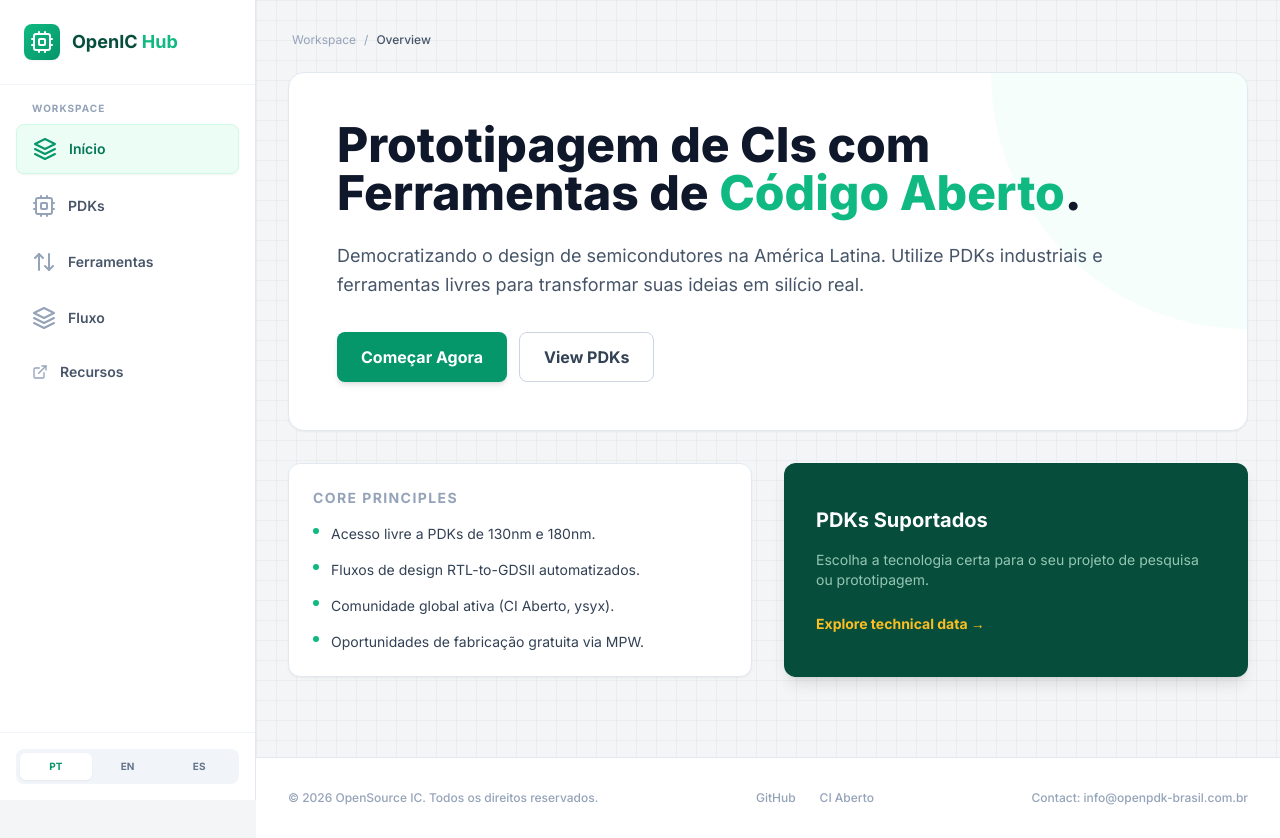
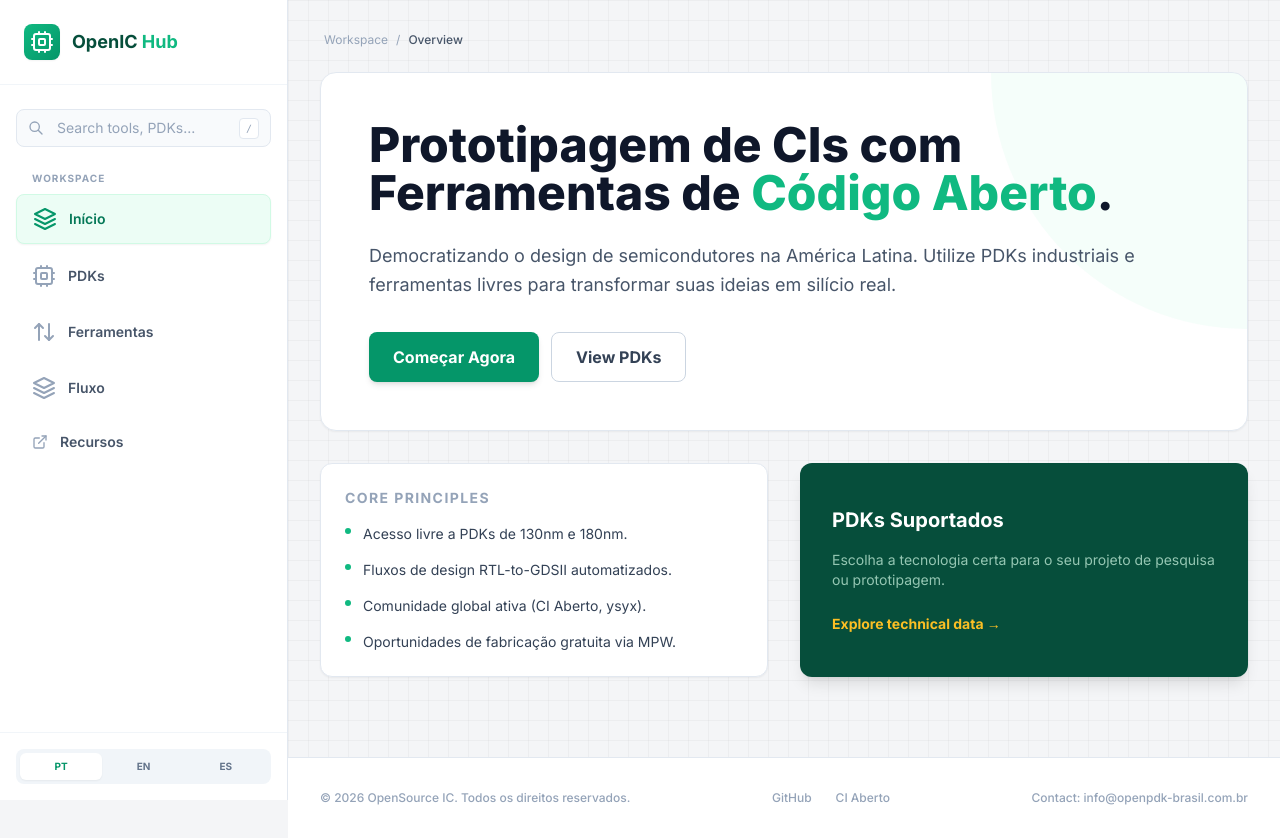
Before and after one commit to juanbrito123/openpdksite, a React (Vite) app: page / in a window 1280 px wide. Built offline with nearby package versions, Linux system fonts and the light colour scheme.

Commit message:
feat: Implement global search functionality
Adds a search bar to the application that allows users to find PDKs, tools, and resources across the site. Search results are displayed dynamically based on user input.

```diff
--- a/App.tsx
+++ b/App.tsx
@@ -1,23 +1,82 @@
-import React, { useState, useEffect } from 'react';
+
+import React, { useState, useEffect, useRef } from 'react';
 import { TRANSLATIONS, LANGUAGES, LanguageCode, RESOURCES } from './constants';
 import { CpuIcon, LayersIcon, ExternalLinkIcon, ToolIcon } from './components/Icons';
-import { PDKOption, Tool, FlowStep } from './types';
+import { PDKOption, Tool, FlowStep, ResourceLink } from './types';
 
 type Page = 'home' | 'pdk' | 'tools' | 'flow' | 'resources';
+
+interface SearchResult {
+  type: 'PDK' | 'Tool' | 'Resource';
+  title: string;
+  description: string;
+  targetPage: Page;
+  id?: string;
+}
 
 const App: React.FC = () => {
   const [lang, setLang] = useState<LanguageCode>('pt');
   const [page, setPage] = useState<Page>('home');
-  const [sidebarOpen, setSidebarOpen] = useState(false);
+  const [searchQuery, setSearchQuery] = useState('');
+  const [isSearchFocused, setIsSearchFocused] = useState(false);
+  const searchRef = useRef<HTMLDivElement>(null);
   const t = TRANSLATIONS[lang];
 
   useEffect(() => {
     window.scrollTo(0, 0);
   }, [page]);
 
+  // Global search logic
+  const getSearchResults = (): SearchResult[] => {
+    if (!searchQuery.trim()) return [];
+    const query = searchQuery.toLowerCase();
+    const results: SearchResult[] = [];
+
+    // Search PDKs
+    t.pdkSection.options.forEach(pdk => {
+      if (pdk.name.toLowerCase().includes(query) || pdk.description.toLowerCase().includes(query)) {
+        results.push({ type: 'PDK', title: pdk.name, description: pdk.description, targetPage: 'pdk', id: pdk.id });
+      }
+    });
+
+    // Search Tools
+    t.toolsSection.tools.forEach(tool => {
+      if (tool.name.toLowerCase().includes(query) || tool.description.toLowerCase().includes(query)) {
+        results.push({ type: 'Tool', title: tool.name, description: tool.description, targetPage: 'tools', id: tool.id });
+      }
+    });
+
+    // Search Resources
+    RESOURCES.forEach(res => {
+      if (res.title.toLowerCase().includes(query) || res.description.toLowerCase().includes(query)) {
+        results.push({ type: 'Resource', title: res.title, description: res.description, targetPage: 'resources' });
+      }
+    });
+
+    return results.slice(0, 8); // Limit results
+  };
+
+  const results = getSearchResults();
+
+  useEffect(() => {
+    const handleClickOutside = (event: MouseEvent) => {
+      if (searchRef.current && !searchRef.current.contains(event.target as Node)) {
+        setIsSearchFocused(false);
+      }
+    };
+    document.addEventListener('mousedown', handleClickOutside);
+    return () => document.removeEventListener('mousedown', handleClickOutside);
+  }, []);
+
+  const handleResultClick = (result: SearchResult) => {
+    setPage(result.targetPage);
+    setSearchQuery('');
+    setIsSearchFocused(false);
+  };
+
   const NavItem: React.FC<{ target: Page; icon: React.ReactNode; label: string }> = ({ target, icon, label }) => (
     <button
-      onClick={() => { setPage(target); setSidebarOpen(false); }}
+      onClick={() => { setPage(target); }}
       className={`w-full flex items-center gap-3 px-4 py-3 rounded-lg text-sm font-semibold transition-all ${
         page === target
           ? 'bg-emerald-50 text-emerald-700 shadow-sm border border-emerald-100'
@@ -27,6 +86,66 @@ const App: React.FC = () => {
       <span className={page === target ? 'text-emerald-600' : 'text-slate-400'}>{icon}</span>
       {label}
     </button>
+  );
+
+  const SearchBar = () => (
+    <div className="relative" ref={searchRef}>
+      <div className="relative group">
+        <div className="absolute inset-y-0 left-0 pl-3 flex items-center pointer-events-none">
+          <svg className="h-4 w-4 text-slate-400 group-focus-within:text-emerald-500" fill="none" viewBox="0 0 24 24" stroke="currentColor">
+            <path strokeLinecap="round" strokeLinejoin="round" strokeWidth={2} d="M21 21l-6-6m2-5a7 7 0 11-14 0 7 7 0 0114 0z" />
+          </svg>
+        </div>
+        <input
+          type="text"
+          className="block w-full pl-10 pr-3 py-2 border border-slate-200 rounded-lg text-sm placeholder-slate-400 focus:outline-none focus:ring-2 focus:ring-emerald-500/20 focus:border-emerald-500 bg-slate-50 transition-all"
+          placeholder="Search tools, PDKs..."
+          value={searchQuery}
+          onChange={(e) => setSearchQuery(e.target.value)}
+          onFocus={() => setIsSearchFocused(true)}
+        />
+        {!searchQuery && (
+          <div className="absolute inset-y-0 right-0 pr-3 flex items-center pointer-events-none">
+            <kbd className="hidden sm:inline-block px-1.5 py-0.5 border border-slate-200 rounded text-[10px] text-slate-400 bg-white font-mono">/</kbd>
+          </div>
+        )}
+      </div>
+
+      {isSearchFocused && searchQuery && (
+        <div className="absolute mt-2 w-full sm:w-[400px] left-0 bg-white border border-slate-200 rounded-xl shadow-2xl z-[100] max-h-[480px] overflow-hidden flex flex-col">
+          <div className="p-3 border-b border-slate-50 bg-slate-50/50 flex justify-between items-center">
+            <span className="text-[10px] font-bold text-slate-400 uppercase tracking-widest">Search Results</span>
+            <span className="text-[10px] text-slate-400">{results.length} found</span>
+          </div>
+          <div className="overflow-y-auto flex-1">
+            {results.length > 0 ? (
+              results.map((res, i) => (
+                <button
+                  key={i}
+                  onClick={() => handleResultClick(res)}
+                  className="w-full text-left p-4 hover:bg-emerald-50 border-b border-slate-50 last:border-0 transition-colors flex gap-3 group"
+                >
+                  <div className="mt-1 h-8 w-8 rounded-lg bg-slate-100 flex items-center justify-center text-slate-400 group-hover:bg-emerald-100 group-hover:text-emerald-600 shrink-0">
+                    {res.type === 'PDK' ? <CpuIcon /> : res.type === 'Tool' ? <ToolIcon /> : <ExternalLinkIcon />}
+                  </div>
+                  <div>
+                    <div className="flex items-center gap-2 mb-0.5">
+                      <span className="font-bold text-slate-900 text-sm group-hover:text-emerald-700">{res.title}</span>
+                      <span className="text-[9px] font-black uppercase text-slate-400 border border-slate-200 px-1.5 rounded">{res.type}</span>
+                    </div>
+                    <p className="text-xs text-slate-500 line-clamp-1">{res.description}</p>
+                  </div>
+                </button>
+              ))
+            ) : (
+              <div className="p-12 text-center">
+                <p className="text-sm text-slate-400">No results found for "{searchQuery}"</p>
+              </div>
+            )}
+          </div>
+        </div>
+      )}
+    </div>
   );
 
   const renderContent = () => {
@@ -43,12 +162,16 @@ const App: React.FC = () => {
   return (
     <div className="min-h-screen flex flex-col md:flex-row bg-[#f4f5f7]">
       {/* Sidebar Desktop */}
-      <aside className="hidden md:flex flex-col w-64 h-screen sticky top-0 bg-white border-r border-slate-200 z-50">
+      <aside className="hidden md:flex flex-col w-72 h-screen sticky top-0 bg-white border-r border-slate-200 z-50">
         <div className="p-6 border-b border-slate-100 flex items-center gap-3">
           <div className="brazil-gradient p-1.5 rounded-lg text-white shadow-sm">
             <CpuIcon />
           </div>
           <span className="font-bold text-lg text-emerald-900">OpenIC <span className="text-emerald-500">Hub</span></span>
+        </div>
+
+        <div className="px-4 pt-6 pb-2">
+          <SearchBar />
         </div>
 
         <nav className="flex-1 p-4 space-y-2 overflow-y-auto">
@@ -78,7 +201,8 @@ const App: React.FC = () => {
       </aside>
 
       {/* Mobile Header */}
-      <header className="md:hidden flex items-center justify-between p-4 bg-white border-b border-slate-200 sticky top-0 z-50">
+      <header className="md:hidden bg-white border-b border-slate-200 sticky top-0 z-50">
+        <div className="flex items-center justify-between p-4">
           <div className="flex items-center gap-2">
             <div className="brazil-gradient p-1 rounded-md text-white">
               <CpuIcon />
@@ -96,12 +220,15 @@ const App: React.FC = () => {
               </button>
             ))}
           </div>
+        </div>
+        <div className="px-4 pb-4">
+          <SearchBar />
+        </div>
       </header>
 
       {/* Main Content */}
       <main className="flex-1 flex flex-col min-h-screen relative overflow-x-hidden technical-grid">
         <div className="flex-1 p-4 md:p-8 max-w-7xl w-full mx-auto">
-          {/* Breadcrumbs for structured feel */}
           <div className="flex items-center gap-2 text-xs text-slate-400 mb-6 px-1">
             <span>Workspace</span>
             <span>/</span>
@@ -206,8 +333,8 @@ const PDKPage: React.FC<{ t: any }> = ({ t }) => (
         <p className="text-sm text-slate-500">Industry-qualified process design kits available for open hardware designs.</p>
       </div>
     </div>
-    <div className="bg-white rounded-xl border border-slate-200 shadow-sm overflow-hidden">
-      <table className="w-full text-left border-collapse">
+    <div className="bg-white rounded-xl border border-slate-200 shadow-sm overflow-hidden overflow-x-auto">
+      <table className="w-full text-left border-collapse min-w-[600px]">
         <thead className="bg-slate-50 border-b border-slate-200">
           <tr>
             <th className="px-6 py-3 text-xs font-bold text-slate-400 uppercase tracking-widest w-1/4">Process Node</th>
@@ -217,7 +344,7 @@ const PDKPage: React.FC<{ t: any }> = ({ t }) => (
         </thead>
         <tbody className="divide-y divide-slate-100">
           {t.pdkSection.options.map((pdk: PDKOption) => (
-            <tr key={pdk.id} className="hover:bg-slate-50 transition-colors group">
+            <tr key={pdk.id} id={pdk.id} className="hover:bg-slate-50 transition-colors group">
               <td className="px-6 py-6 align-top">
                 <div className="font-bold text-slate-900 mb-1">{pdk.name}</div>
                 <div className="text-[10px] mono font-bold bg-slate-100 text-slate-500 px-2 py-0.5 rounded inline-block">NODE_ID: {pdk.id.toUpperCase()}</div>
@@ -256,7 +383,7 @@ const ToolsPage: React.FC<{ t: any }> = ({ t }) => (
     </div>
     <div className="grid sm:grid-cols-2 lg:grid-cols-3 gap-6">
       {t.toolsSection.tools.map((tool: Tool) => (
-        <div key={tool.id} className="bg-white p-6 rounded-xl border border-slate-200 shadow-sm hover:shadow-md transition-shadow relative group">
+        <div key={tool.id} id={tool.id} className="bg-white p-6 rounded-xl border border-slate-200 shadow-sm hover:shadow-md transition-shadow relative group">
           <div className="flex justify-between items-start mb-4">
             <div className="font-bold text-slate-900 group-hover:text-emerald-600 transition-colors">{tool.name}</div>
             <span className="text-[10px] font-bold bg-slate-100 text-slate-500 px-2 py-0.5 rounded">{tool.category}</span>
@@ -285,7 +412,7 @@ const FlowPage: React.FC<{ t: any }> = ({ t }) => (
       <div className="absolute top-0 left-8 h-full w-0.5 bg-slate-200 hidden md:block" />
       <div className="space-y-8">
         {t.flowSection.steps.map((step: FlowStep) => (
-          <div key={step.id} className="flex gap-6 relative group">
+          <div key={step.id} className="flex flex-col md:flex-row gap-6 relative group">
             <div className="h-16 w-16 shrink-0 bg-white border-2 border-slate-200 rounded-2xl flex items-center justify-center font-bold text-xl text-slate-400 shadow-sm z-10 group-hover:border-emerald-500 group-hover:text-emerald-600 transition-all">
               {step.id}
             </div>
```
Lines whose indentation alone changed are shown as unchanged.
